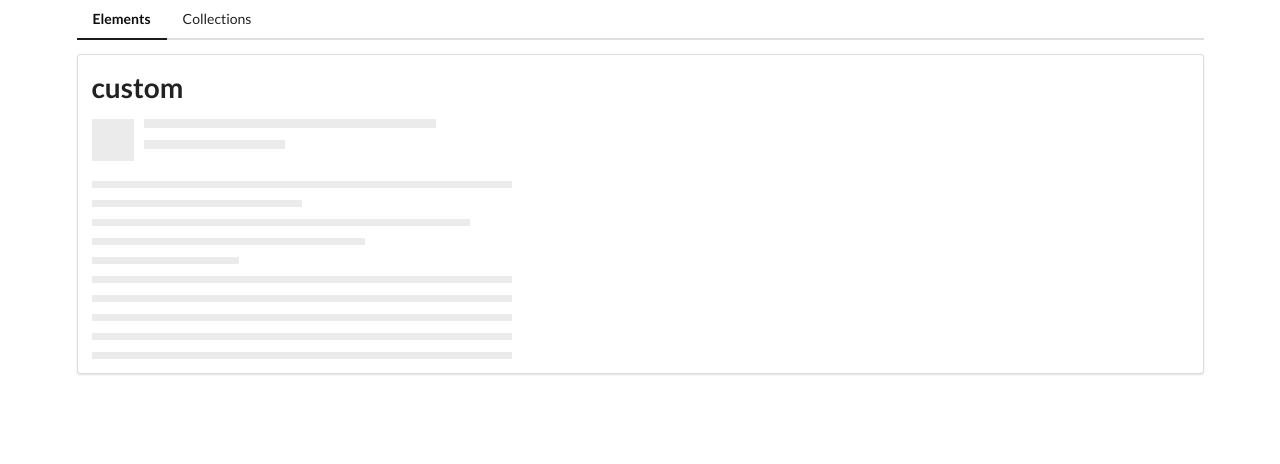
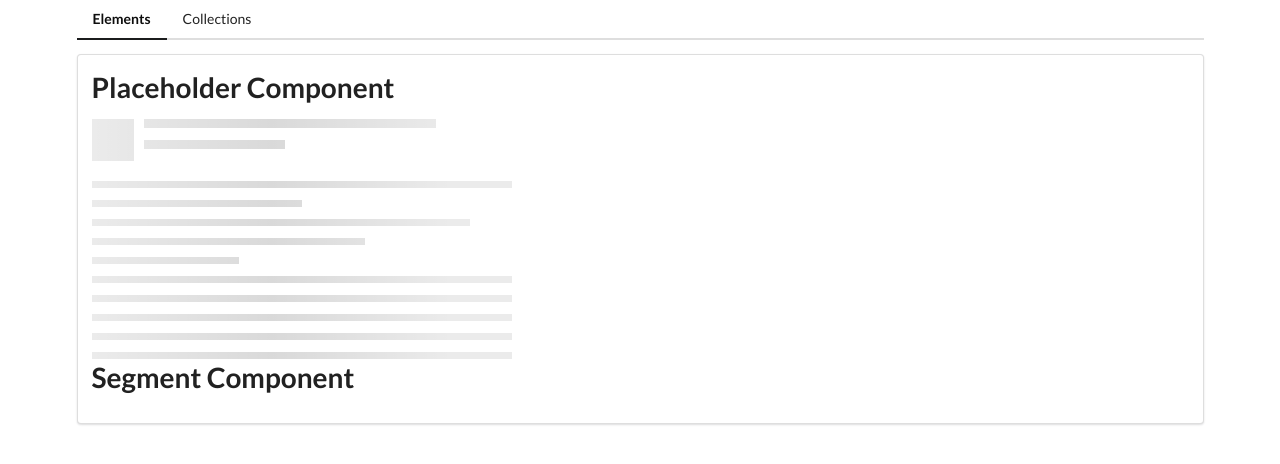
Before and after one commit to davidjbaker1994/TheModernAngularBootcamp, an Angular app in the folder comps/: page /elements in a window 1280 px wide. Shown: the top 464 px of the page. Built offline with nearby package versions, Linux system fonts and the light colour scheme.

Commit message:
115. Grabbing Content with NgContent

```diff
--- a/comps/src/app/elements/elements-home/elements-home.component.html
+++ b/comps/src/app/elements/elements-home/elements-home.component.html
@@ -1,2 +1,8 @@
-<app-divider></app-divider>
+<app-divider>
+    Placeholder Component
+</app-divider>
 <app-placeholder [lines]="10"></app-placeholder>
+
+<app-divider>
+    Segment Component
+</app-divider>
--- a/comps/src/app/elements/elements.module.ts
+++ b/comps/src/app/elements/elements.module.ts
@@ -1,8 +1,7 @@
 import { NgModule } from '@angular/core';
 import { CommonModule } from '@angular/common';
 
-//Given that SharedModule is now imported here, any component defined in 'elements' directory
-//can access / make reference to any component defined in the 'shared' directory
+
 import { SharedModule } from '../shared/shared.module';
 import { ElementsRoutingModule } from './elements-routing.module';
 import { ElementsHomeComponent } from './elements-home/elements-home.component';
--- a/comps/src/app/shared/divider/divider.component.html
+++ b/comps/src/app/shared/divider/divider.component.html
@@ -1,2 +1,4 @@
-<h1>custom</h1>
+<h1>
+    <ng-content></ng-content>
+</h1>
 <div class="ui devider"></div>
```
